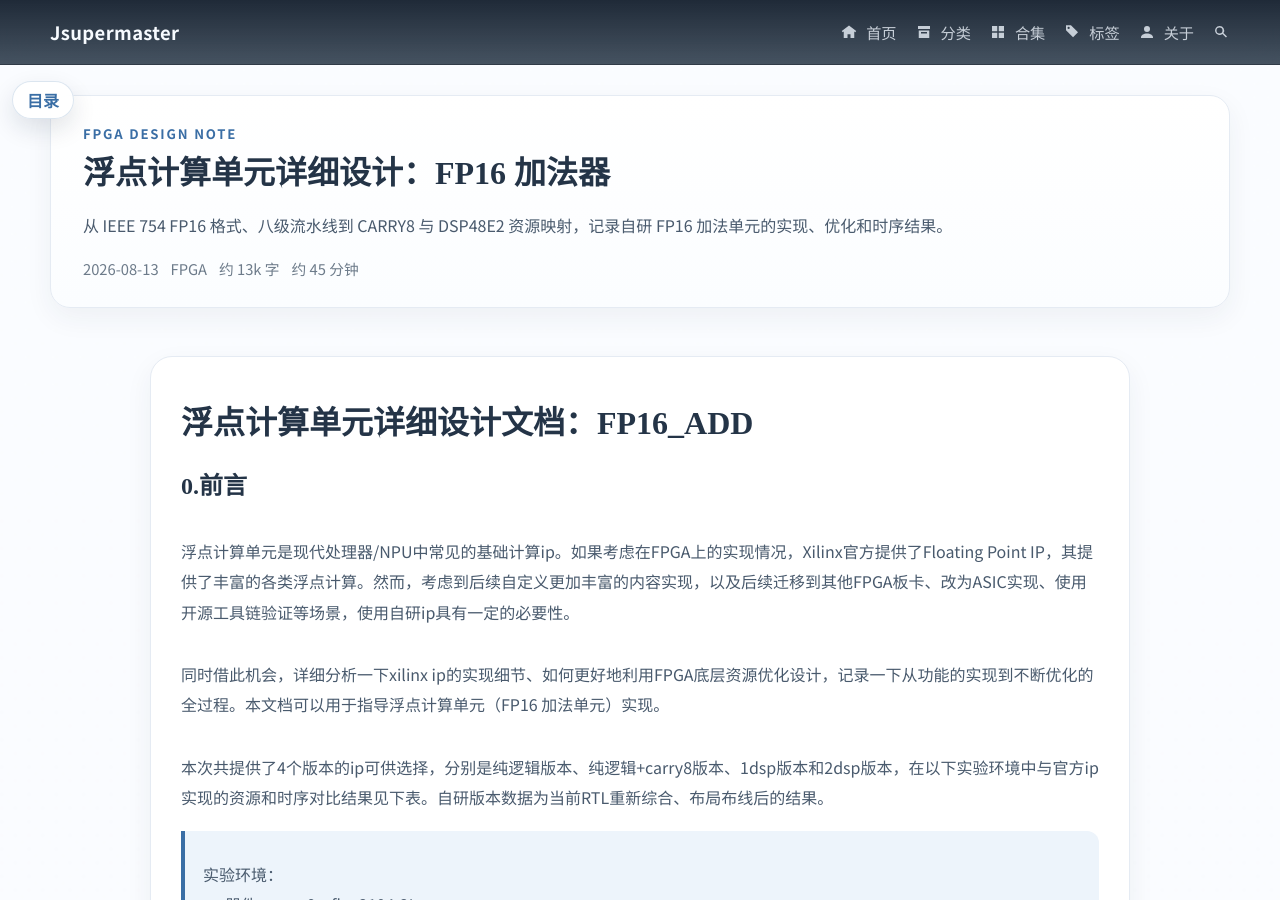
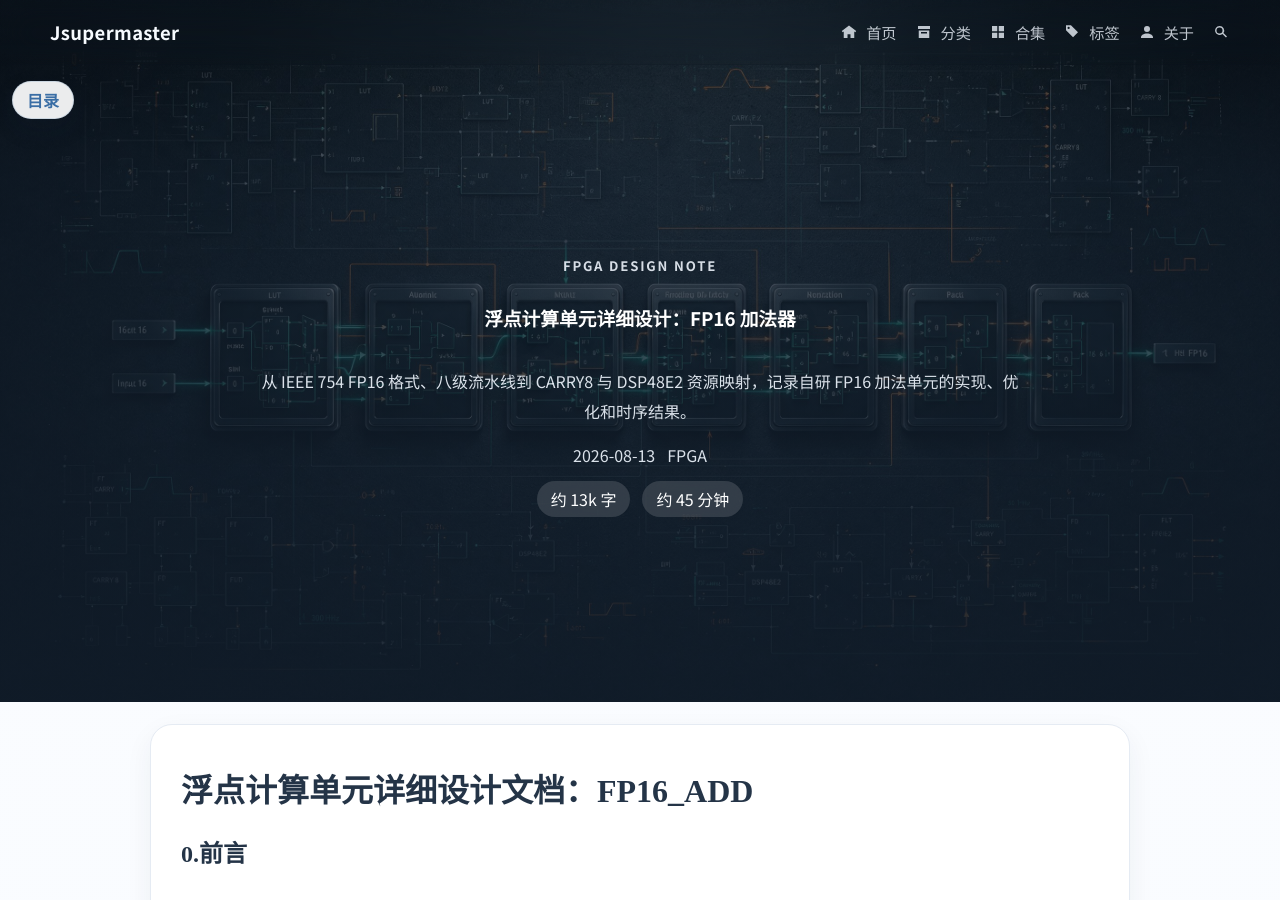
Before and after one commit to Jsupermaster/Jsupermaster.github.io, a Jekyll site: the page built from _posts/2026-08-13-fp16-add-design.md, in a window 1280 px wide and 900 px high. Built offline with Jekyll 4.4.1, drawn with Linux system fonts in a browser that asks for light colours; comment, search, counter and statistics services are not loaded.

Commit message:
update_260813_0

```diff
--- a/_posts/2026-08-13-fp16-add-design.md
+++ b/_posts/2026-08-13-fp16-add-design.md
@@ -13,6 +13,7 @@ tags:
   - DSP48E2
   - CARRY8
 article_kicker: FPGA DESIGN NOTE
+cover_image: /assets/images/fp16_add/fp16-add-hero.jpeg
 word_count: 约 13k 字
 read_time: 约 45 分钟
 ---
```
Also changed, not shown: assets/images/fp16_add/fp16-add-hero.jpeg (added).
